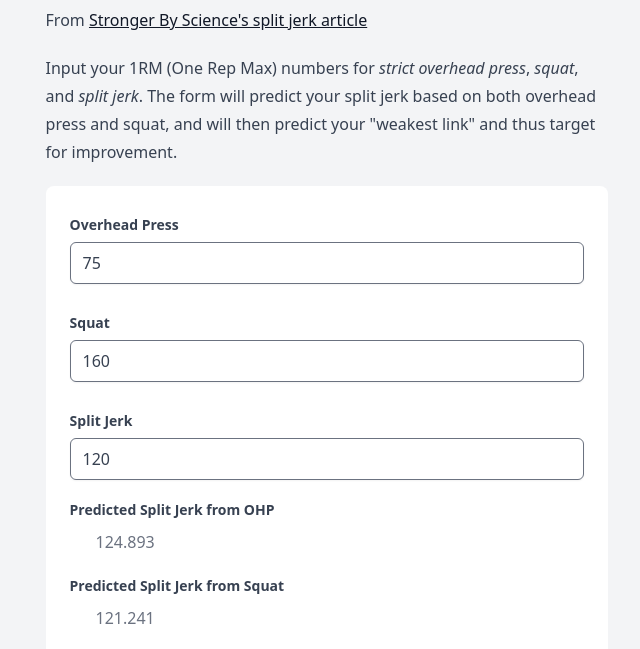
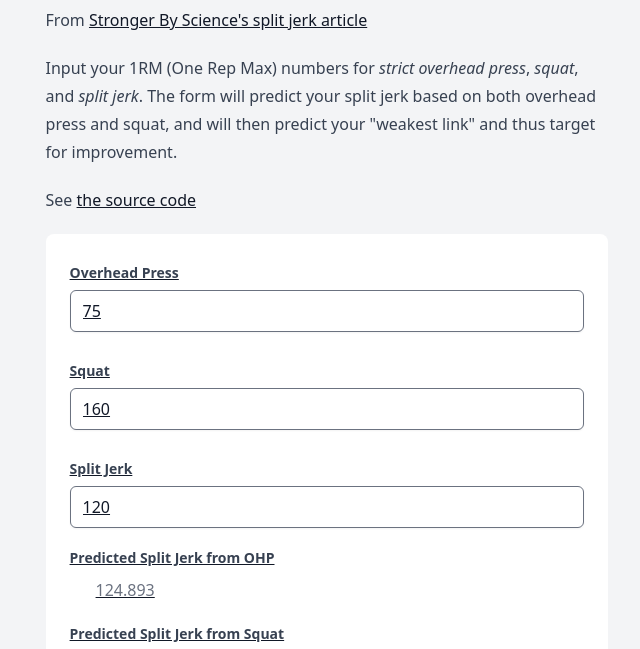
Before and after one commit to andrewek/split-jerk-calculator, a plain HTML site: page index.html in a window 1280 px wide. Shown: the part 114-763 px from the top of the page, without its empty margins (313-953 px from the left). Drawn offline with nearby package versions, Linux system fonts and the light colour scheme.

Commit message:
Add source code attribution

```diff
--- a/index.html
+++ b/index.html
@@ -101,6 +101,8 @@
         jerk based on both overhead press and squat, and will then predict your
         "weakest link" and thus target for improvement.
       </p>
+      <p>See <a href="https://github.com/andrewek/split-jerk-calculator">the
+        source code</p>
     </section>
 
     <section class="max-w-2xl mx-auto bg-white border-gray-500 p-6 rounded-lg">
```
